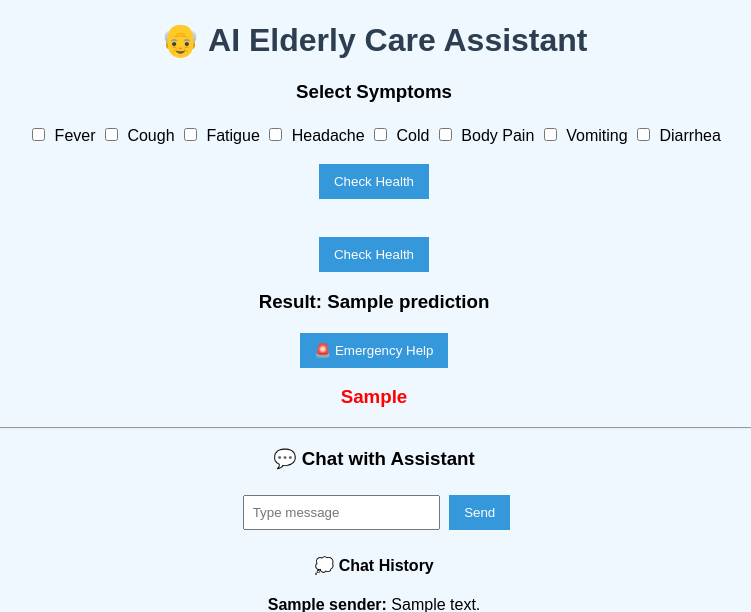
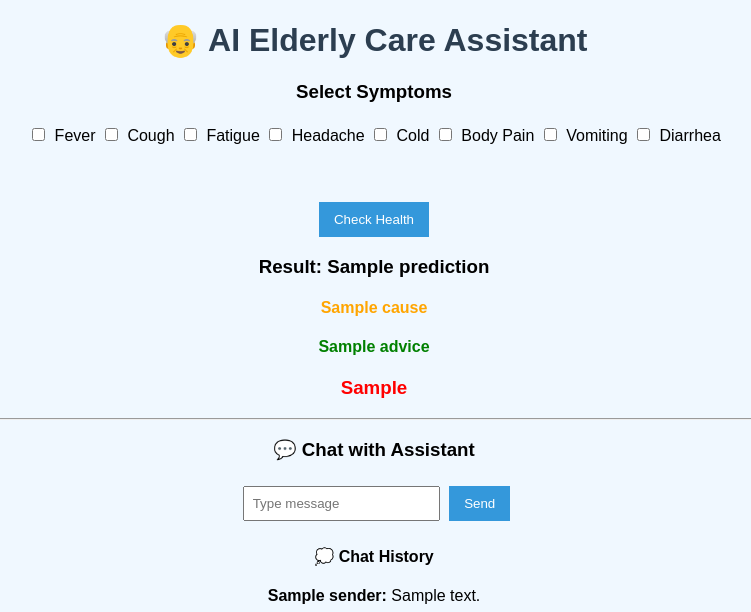
Before and after one commit to sushirg16-byte/elderly-ai-app, a Flask app: template templates/index.html in a window 1280 px wide. Shown: the top 612 px of the page, without its empty margins (266-1017 px from the left). Run offline with Flask 3, Linux system fonts and the light colour scheme; the template is opened without the code that fills it: most values are stand-ins (such as "Sample title", 1, 10 or a date in 2020).

Commit message:
first commit

```diff
--- a/app.py
+++ b/app.py
@@ -1,10 +1,15 @@
 from flask import Flask, render_template, request
-from model import predict
 
 app = Flask(__name__)
 
 chat_history = []
 
+# ✅ HOME PAGE
+@app.route("/")
+def home():
+    return render_template("index.html", chat_history=chat_history)
+
+# ✅ PREDICTION
 @app.route("/predict", methods=["POST"])
 def prediction():
 
@@ -17,28 +22,86 @@ def prediction():
     vomiting = 1 if request.form.get("vomiting")=="on" else 0
     diarrhea = 1 if request.form.get("diarrhea")=="on" else 0
 
-    # 🧠 Disease Logic
+    # 🧠 DISEASE LOGIC + CAUSES + MEDICINE
     if fever and cough and fatigue:
-        result = "Flu 😷"
+        result = "Flu 🤒"
+        cause = "Cause: Viral infection affecting respiratory system."
+        medicine = "💊 Paracetamol, rest, warm fluids."
+        warning = "⚠️ Visit doctor if symptoms last more than 3 days."
 
     elif fever and bodypain and headache:
         result = "Dengue 🦟"
-        result += " ⚠️ Please consult a doctor immediately!"
+        cause = "Cause: Mosquito-borne viral infection."
+        medicine = "❌ Avoid self-medication."
+        warning = "🚨 Serious! Visit doctor immediately."
+
+    elif fatigue and headache:
+        result = "Stress / Migraine 😓"
+        cause = "Cause: Lack of sleep, stress, dehydration."
+        medicine = "💊 Rest, hydration, mild pain reliever."
+        warning = "⚠️ Doctor if severe or frequent."
+
+    elif bodypain and cold:
+        result = "Viral Infection 🤧"
+        cause = "Cause: Seasonal virus or weak immunity."
+        medicine = "💊 Paracetamol, steam inhalation."
+        warning = "⚠️ Doctor if not improving."
+
+    elif fever and fatigue:
+        result = "Viral Fever 🤒"
+        cause = "Cause: Body fighting infection."
+        medicine = "💊 Paracetamol, fluids, rest."
+        warning = "⚠️ Doctor if fever continues >2 days."
+
+    elif cold and bodypain:
+        result = "Seasonal Flu 🤧"
+        cause = "Cause: Weather change, viral infection."
+        medicine = "💊 Cetirizine, steam."
+        warning = "⚠️ Doctor if breathing issues."
+
+    elif cold and diarrhea:
+        result = "Stomach Infection 🤢"
+        cause = "Cause: Contaminated food or water."
+        medicine = "💊 ORS, light food."
+        warning = "⚠️ Doctor if severe dehydration."
+
+    elif vomiting and diarrhea:
+        result = "Food Poisoning 🤢"
+        cause = "Cause: Eating contaminated food."
+        medicine = "💊 ORS, hydration."
+        warning = "⚠️ Doctor if continuous vomiting."
 
     elif cold and cough:
         result = "Common Cold 🤧"
+        cause = "Cause: Viral infection."
+        medicine = "💊 Cetirizine, steam."
+        warning = ""
 
-    elif vomiting and diarrhea:
-        result = "Food Poisoning 🤢"
-
-    elif fatigue and headache:
-        result = "Stress 😓"
+    elif fever:
+        result = "Possible Infection 🌡️"
+        cause = "Cause: Body response to infection."
+        medicine = "💊 Paracetamol."
+        warning = "⚠️ Doctor if high fever."
 
     else:
-        result = "No major disease detected 🙂"
+        result = "No major disease 😌"
+        cause = "Cause: Mild or no illness."
+        medicine = "💊 Rest and hydration."
+        warning = ""
 
-    return render_template("index.html", prediction=result, chat_history=chat_history)
+    # Combine output
+    final_result = f"{result}\n{cause}\n{medicine}\n{warning}"
 
+    chat_history.append(("Bot", final_result))
+
+    return render_template("index.html",
+                           prediction=result,
+                           cause=cause,
+                           medicine=medicine,
+                           warning=warning,
+                           chat_history=chat_history)
+
+# ✅ EMERGENCY BUTTON
 @app.route("/emergency", methods=["POST"])
 def emergency():
     message = "🚑 Emergency request sent! Contacting nearest hospital..."
@@ -48,5 +111,42 @@ def emergency():
                            emergency_msg=message,
                            chat_history=chat_history)
 
+# ✅ CHATBOT
+@app.route("/chat", methods=["POST"])
+def chat():
+    user_msg = request.form.get("msg").lower()
+
+    chat_history.append(("You", user_msg))
+
+    if "flu" in user_msg:
+        reply = "💊 Take Paracetamol, rest, fluids. ⚠️ Doctor if severe."
+
+    elif "dengue" in user_msg:
+        reply = "🚨 Serious! Go to doctor immediately."
+
+    elif "cold" in user_msg:
+        reply = "💊 Cetirizine + steam inhalation."
+
+    elif "body pain" in user_msg:
+        reply = "💊 Paracetamol, rest."
+
+    elif "fever" in user_msg:
+        reply = "💊 Paracetamol. ⚠️ Doctor if >2 days."
+
+    elif "diarrhea" in user_msg:
+        reply = "💊 ORS, hydration."
+
+    elif "medicine" in user_msg:
+        reply = "Tell symptoms (fever, cold, etc.) for suggestion."
+
+    else:
+        reply = "Sorry, I didn't understand. Please describe symptoms."
+
+    chat_history.append(("Bot", reply))
+
+    return render_template("index.html",
+                           chat_history=chat_history)
+
+# ✅ RUN
 if __name__ == "__main__":
     app.run(debug=True)
--- a/templates/index.html
+++ b/templates/index.html
@@ -56,8 +56,7 @@
     <label><input type="checkbox" name="diarrhea"> Diarrhea</label>
 
     <br><br>
-    <button type="submit">Check Health</button>
-</form>
+
 </form>
 
 <br>
@@ -72,12 +71,14 @@
     <h3>Result: {{ prediction }}</h3>
 {% endif %}
 
-<!-- Emergency -->
-<form action="/emergency" method="post">
-    <button type="submit">🚨 Emergency Help</button>
-</form>
+{% if cause %}
+    <h4 style="color:orange;">{{ cause }}</h4>
+{% endif %}
 
-<!-- Emergency message -->
+{% if advice %}
+    <h4 style="color:green;">{{ advice }}</h4>
+{% endif %}
+
 {% if emergency_msg %}
     <h3 style="color:red;">{{ emergency_msg }}</h3>
 {% endif %}
```
